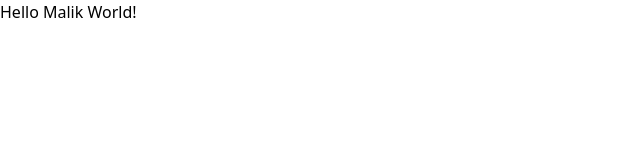
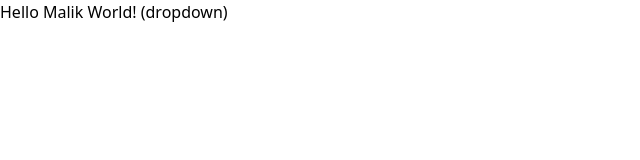
Before and after one commit to hamzadevlpr/demo_test, a React (Vite) app: page / in a window 1280 px wide. Shown: the top 160 px of the page, without its empty margins (0-640 px from the left). Built offline with nearby package versions, Linux system fonts and the light colour scheme.

Commit message:
dropdown

```diff
--- a/src/App.jsx
+++ b/src/App.jsx
@@ -3,7 +3,7 @@ function App() {
 
   return (
     <>
-    <div className="text-6xl font-bold">Hello Malik World!</div>
+    <div className="text-6xl font-bold">Hello Malik World! (dropdown)</div>
     </>
   )
 }
```
